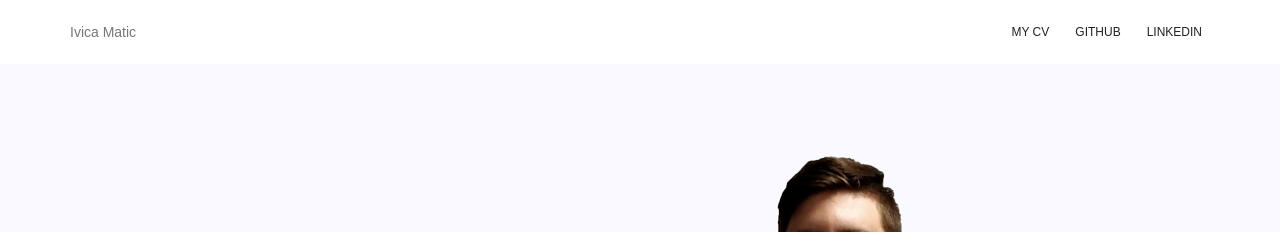
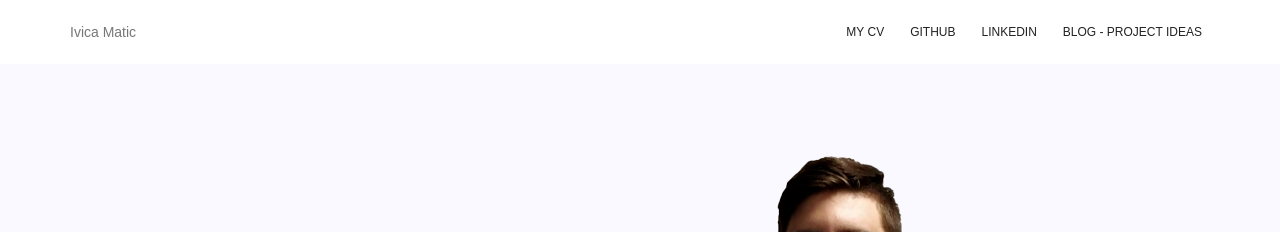
Before and after one commit to ivica3730k/ivica3730k.github.io, a plain HTML site: page index.html in a window 1280 px wide. Shown: the top 232 px of the page. Drawn offline with Linux system fonts and the light colour scheme.

Commit message:
Added blog url

```diff
--- a/index.html
+++ b/index.html
@@ -44,6 +44,7 @@
             <li><a href="./media/uploads/cv.pdf">My CV</a></li>
             <li><a href="https://github.com/ivica3730k">Github</a></li>
             <li><a href="https://www.linkedin.com/in/matic-ivica/">LinkedIn</a></li>
+            <li><a href="https://blog.ivica-matic.com">Blog - Project Ideas</a></li>
           </ul>
         </nav>
         <!-- #nav-menu-container -->
```
